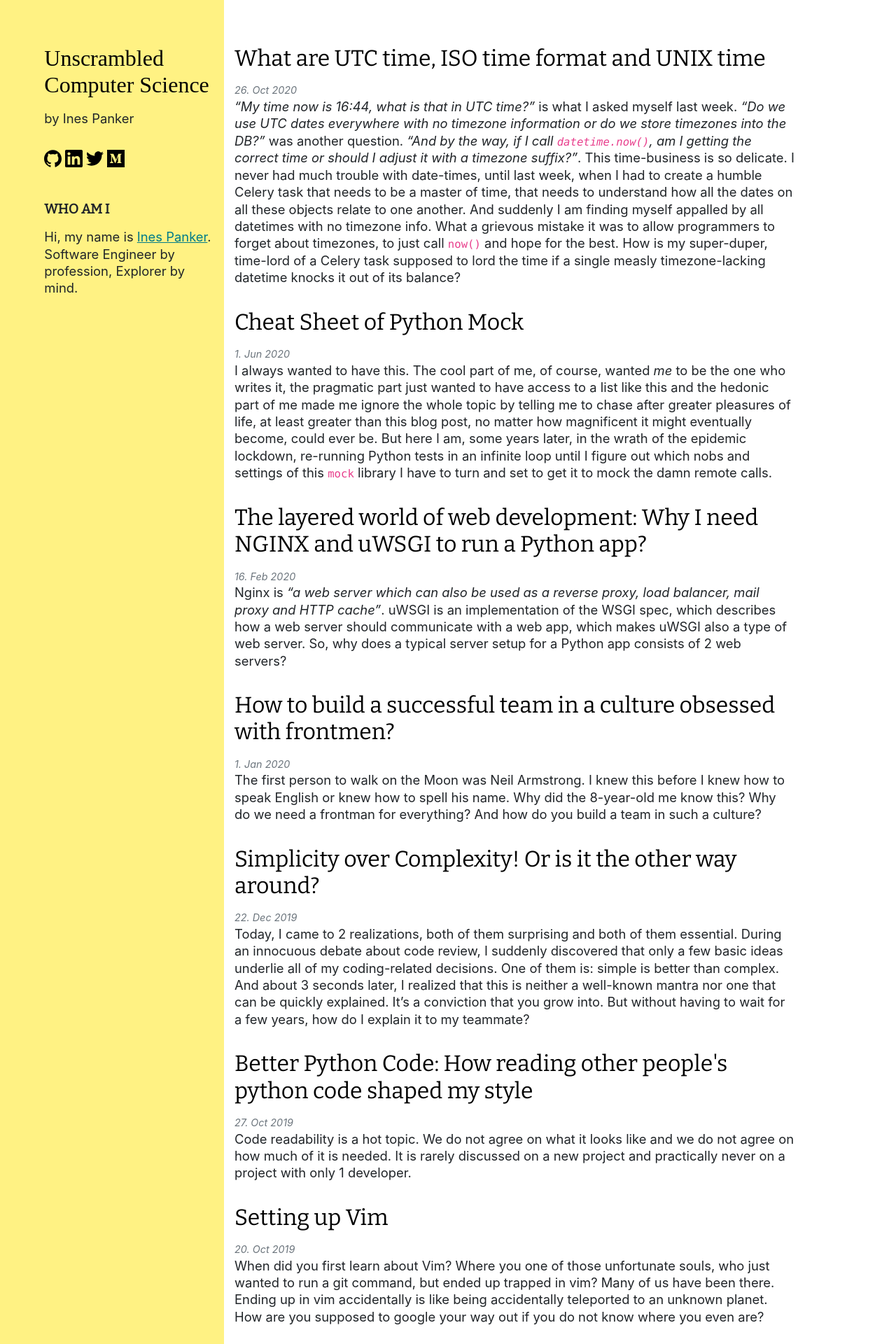
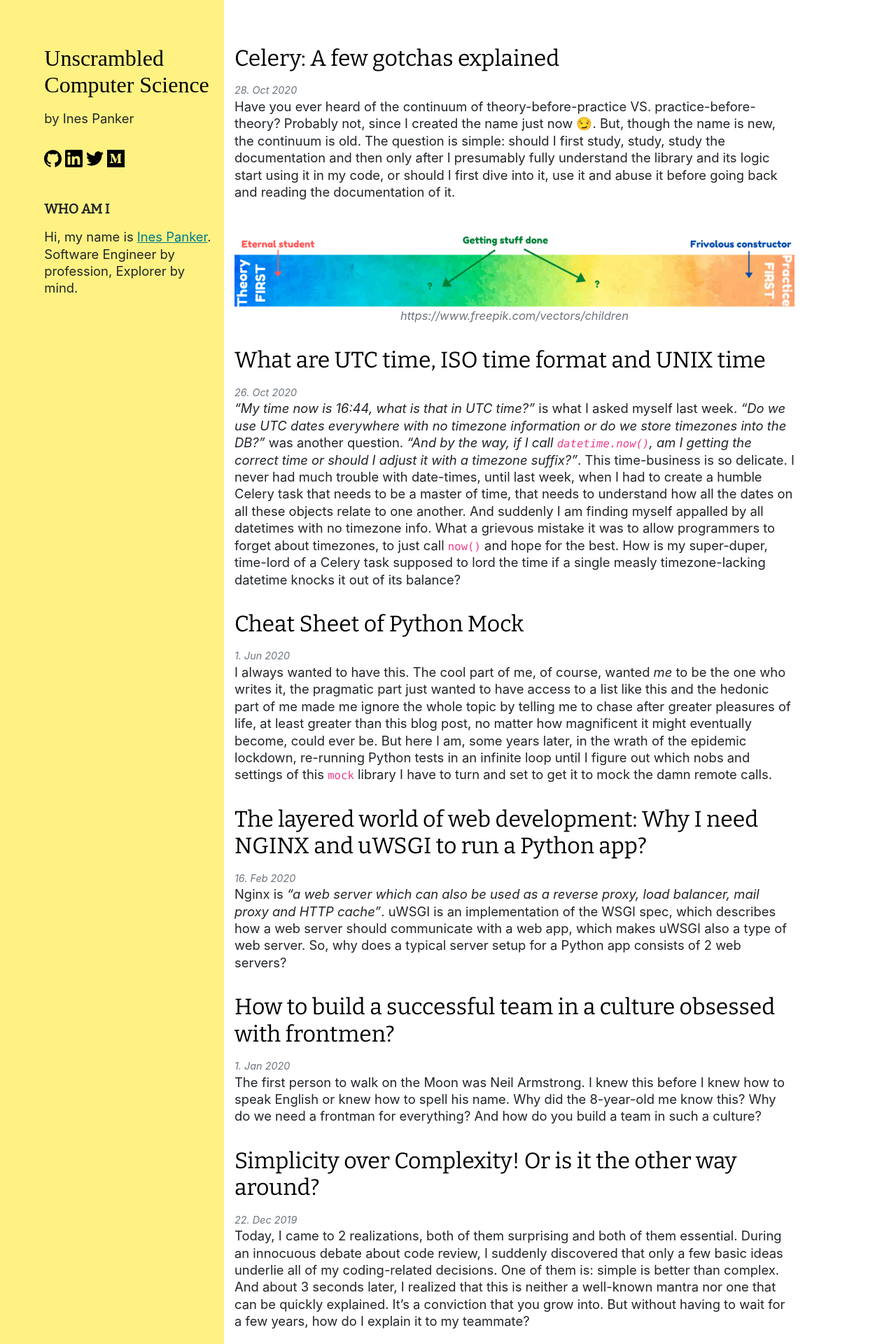
Before and after one commit to inesp/inesp.github.io, a Jekyll site: the page built from index.md, in a window 1280 px wide. Shown: the top 1920 px of the page at 70% size. Built offline with Jekyll 4.4.1, drawn with Linux system fonts in a browser that asks for light colours; some web fonts are replaced; some of the changed lines change nothing that is shown.

Commit message:
Post on Celery 1

````diff
--- /dev/null
+++ b/_posts/2020-10-28-celery-explained.md
@@ -0,0 +1,135 @@
+---
+title: "Celery: A few gotchas explained"
+excerpt_separator: <!--more-->
+biblio:
+  - title: "Celery docs"
+    link: "https://docs.celeryproject.org/en/stable/index.html"
+  - title: "Celery docs: Should I use retry or acks_late?"
+    link: "https://docs.celeryproject.org/en/stable/faq.html#faq-acks-late-vs-retry"
+  - title: "Celery Execution Pools: What is it all about?"
+    link: "https://www.distributedpython.com/2018/10/26/celery-execution-pool/"
+  - title: "Task Queues"
+    link: "https://fixes.co.za/python/task-queues/#:~:text=Task%20queue%20%2D%20A%20system%20for,in%20the%20broker%20(Application%20code)"
+  - title: "Wikipedia: Thread pool"
+    link: "https://en.wikipedia.org/wiki/Thread_pool"
+  - title: "Eventlet"
+    link: "https://eventlet.net/"
+  - title: "Gevent"
+    link: "http://www.gevent.org/"
+  - title: "What are greenlets?"
+    link: "https://learn-gevent-socketio.readthedocs.io/en/latest/greenlets.html"
+---
+
+Have you ever heard of the continuum of theory-before-practice VS. practice-before-theory? Probably not, since I created the name just now 😏. But, though the name is new, the continuum is old. The question is simple: should I first study, study, study the documentation and then only after I presumably fully understand the library and its logic start using it in my code, or should I first dive into it, use it and abuse it before going back and reading the documentation of it.
+
+{% include image.html alt="Children vector created by freepik - www.freepik.com" src="celery-watercolor-spectrum.png" ref="https://www.freepik.com/vectors/children" %}
+
+ <!--more-->
+
+We all float in the continuum, none of us is stationary. Life-events nudge us to the left and to the right and sometimes fiercely sling us into one of the extremes as if we were pink-pong balls. Often we only want to study as much as is absolutely needed, because we equate Practice with joy and Theory with tediousness. And we are right to a degree: how much of a foreign language can you remember if you don't use it regularly. But then, sometimes, it turns out that we badly underestimate how much theory is "absolutely needed". And we have to go back, just like I had to go back to figure out Celery. My strategy of broadly getting it was only broadly enough. Now I had to go back and read all the theory.
+
+Celery is actually full of gotcha-s. Partly because we are dealing with processes, concurrencies, threads, .. and most of the time such details are abstracted away and a developer doesn't need to think about them and thus has little experience with them. And partly because Celery does here and there perform in unexpected ways. Some documentation-reading is definitely required.
+
+So, here it is, all kinds of basic and advanced concepts around Celery.
+
+
+## Workers and brokers
+
+First, let me explain some basic concepts, under which Celery operates.
+
+Celery is a **"Task Queue"**. Yeah, I also didn't know this was an actual term, I just thought it was a description of what it is: a queue of tasks that will eventually be executed (Maybe our Slovene universities should start using English terms after all. I don't want us to sacrifice regional languages, but doctors also have to understand the Latin terminology. And English has become our de facto Latin, for better or for worse. It is just embarrassing to not know basic English terms after 5 years of study and 10 years of work...). So, Celery is essentially a program that **keeps track of tasks** that need to be run and **keeps a group of workers**, which will execute the tasks. Its main points are that it can execute several tasks **in parallel** and that it is **not blocking** the independent applications(=**Producers**), which are giving it tasks.
+
+But, Celery doesn't actually store the queue of tasks in its memory. It needs somebody else to store the tasks, it needs a **Message Broker** (or Broker for short), which is a fancy term for a program that can store and handle a queue 🙃. These are usually either Redis or RabbitMQ. So, Celery understands and controls the queue, but the queue is stored inside Redis/RabbitMQ.
+
+On to the workers..
+
+When you start Celery (`celery -A tasks worker`) 1 worker is created. This worker is actually a supervisor process that will spawn child-processes or threads which will execute the tasks. By default, the worker will create child-processes, not threads, and it will create as many concurrent child-processes as there are CPUs on the machine. The supervisor process will keep tabs on what is going on with the tasks and the processes/threads, but it will not run the tasks itself. This group of child-processes or threads, which is waiting for tasks to execute, is called **an execution pool** or **a thread pool**.
+
+## Queues
+
+Yes, I deliberately used the plural for queues, because there is more than one type of queue 🧙🏽‍⚗️.
+
+First, there is the main queue, which accepts tasks from the producers as they come in and passes them on to workers as the workers ask for them. By default, you have only 1 such queue. All workers take tasks from the same queue. But you can also specify a few such queues and limit specific workers to specific queues. The default queue is called [`celery`](https://docs.celeryproject.org/en/stable/userguide/configuration.html#task-default-queue){:target="_blank"}.
+
+To see the first 100 tasks in the queue in Redis, run:
+
+```bash
+redis-cli lrange celery 0 100
+```
+
+These queues are more or less, but not precisely FIFO (if the priority of all tasks is the same). The tasks that are put into the queue first, get taken out of the queue first, BUT they are not necessarily executed first. When workers fetch new tasks from the queue, they usually (and by default) do not fetch only as many tasks as they have processes, they fetch more. By default, they fetch [4 times as many as they have processed](https://docs.celeryproject.org/en/stable/userguide/configuration.html#std-setting-worker_prefetch_multiplier){:target="_blank"}. They do this because it saves them time. Communicating with the broker takes some time and if the tasks that need to be run are quick to execute, then the workers will ask for more tasks again and again and again in very quick successions. To avoid this, they ask for X-times as many tasks as they have processes (=`worker_prefetch_multiplier`).
+
+But there are tasks that never make it into the queue and still get executed by the workers. How is that possible, you ask me? I was asking myself and google the very same question. And let me tell you, Google had very little to say about it. I found just scraps of information. But taking Celery and Redis apart for a few hours (or was it days??), here is what I discovered.
+
+Tasks with an ETA are never put into the main queue. They are put directly into the half-queue-half-list of "unacknowledged tasks", which they named `unacked`. And I do agree that "unacknowledged" is a very long word with a good amount of silenced letters sprinkled in, but it is very easy to miss something named `unacked` when you are trying to understand how some tasks have just disappeared. So, a note for next time I or you need to name something: all user-facing names should be spelled out completely.
+
+So what are ETA tasks? They are scheduled tasks. ETA stands for "estimated time of arrival". All tasks that have ETA or Countdown specified (ie. `my_task.apply_async((1, 2), countdown=3)`, `my_task.apply_async((1, 2), eta=tomorrow_datetime)`) are kept in this other type of queue-list. This also includes **all task retries**, because when a task is retried, it is retried after a specific number of seconds, which means it has an ETA.
+
+To see which tasks are in the ETA-queue in Redis, run:
+
+```bash
+redis-cli HGETAL unacked
+```
+
+You will get a list of keys and their values alternating, like this:
+
+```
+1) "46165d9f-cf45-4a75-ace1-44443337e000"
+2) "[{\"body\": \"W1swXSwge30sIHsiY2FsbGJhY2tzIjogbnVsbCwgImVycmJhY2tzIj\", \"content-encoding\": \"utf-8\", \"content-type\": \"application/json\", \"priority\": 0, \"body_encoding\": ...
+3) "d91e8c77-25c0-497f-9969-0ccce000c6667"
+4) "[{\"body\": \"W1s0XSwge30sIHsiY2FsbGJhY2tzIjogbnVsbCwgI\", \"content-encoding\": \"utf-8\", ...
+...
+```
+
+
+## Tasks
+
+
+Tasks are sometimes also called messages. At its core, the message broker is just something that passes messages from one system to another. In our case, the message is a description of tasks: the task: the task name (a unique identifier), the input parameters, the ETA, the number of retries, ... .
+
+In Celery the task is actually a class. So every time you decorate a function to make it a task, a class is created in the background. This means that each task has a `self`, unto which a lot of things are appended (i.e. `name`, `request`, `status`, `priority`, `retries`, [and more](https://github.com/celery/celery/blob/8c5e9888ae10288ae1b2113bdce6a4a41c47354b/celery/events/state.py#L247-L264){:target="_blank"}). Sometimes we need access to these properties. In those cases we use `bind=True`:
+
+```python
+@shared_tas(bind=True,...)
+def _send_one_email(self, email_type, user_id):
+    ...
+    num_of_retries = self.request.retries
+    ...
+```
+
+## Task acknowledgment
+
+
+Previously we said that when workers are free, they go and fetch some more tasks from the broker. But it is a bit more nuanced. When a worker "takes" a task, the task moved from the main queue to the `unacked` queue-list. The task is completely removed from the broker only once the worker acknowledges it. **This means that when the worker "prefetches" a number of tasks, what really happens is that those tasks are only marked as his (reserved). They are put into the unacked queue, so other workers won't take them.** If the worker dies, then those tasks are made available to other workers.
+
+So, when does a worker acknowledge a task? By default Celery assumes that it is dangerous to run tasks more than once, consequently it acknowledges tasks just before they are executed. You can change this by setting the famous [`acks_late`](https://docs.celeryproject.org/en/stable/userguide/tasks.html#Task.acks_late){:target="_blank"}. In this case, a task has the slight possibility of being run more than once, if the worker running it dies in the middle of the execution. And with "dies", I literally mean die. A Python exception in the task code will not kill the worker. Such a task will still be acknowledged, but its state will be set to `FAILURE`. Something has to happen so that the worker never reaches the code [`self.acknowledge()`](https://github.com/celery/celery/blob/8c5e9888ae10288ae1b2113bdce6a4a41c47354b/celery/worker/request.py#L373). And this is rare. For this reason, I suspect that setting `acks_late` or not setting it has little bearing.
+
+
+## ETA
+
+As I already mentioned ETA tasks are ... hard to find. They never make it to the main queue. They are immediately assigned to a worker and put into the `unacked` queue. I suspect that it was not intentional that the ETA tasks immediately get **assigned to a specific worker**. I suspect this was just a consequence of the existing code. An ETA task can't go into a general queue, which works almost as FIFO. The only other place is among the unacknowledged tasks in which case it needs to be reserved by one worker.
+
+Interestingly, the ETA time is not the exact time this task will run. **Instead, this is the earliest time this task will run.** Once the ETA time comes around, the task must wait for the worker to be free.
+
+
+## Retry Tasks
+
+Celery doesn't perform any retry logic by default. Mostly because it assumes that tasks are not idempotent, that it is not safe to run more than once. Retrying a task does, however, have full support in Celery, but it has to be set up explicitly and separately for every task.
+
+One way of triggering a retry is by calling `self.retry()` in a task. What happens after this is triggered? An ETA time is calculated, some new metadata is put together and then the task is sent to the broker, where it falls into the `unacked` queue and is assigned to the same worker that already ran this task. This is how retry-tasks become ETA tasks and are therefore never seen in the main broker queue. It is a very sleek, but unexpected system. And again, Google has very little to say about this.
+
+More about how to retry Celery tasks: [Celery task retry guide]({% post_url 2020-10-29-retry-celery-tasks %})
+
+
+## CPU bound or I/O bound and processes vs threads
+
+
+As we already said, by default Celery executes tasks in separate processes, not threads. But you can make it switch to threads, by starting the workers with either `--poll eventlet` or `--pool gevent`. Both eventlet and gevent actually create greenlets, not threads. Greenlets (or green threads) are thread-like, but they are not threads, because by definition threads are controlled by the OS. Greenlets do not rely on the OS to provide thread support, instead, they emulate multithreading. They are managed in application space and not in OS space. There is no pre-emptive switching between the threads at any given moment. Instead, the greenlets voluntarily or explicitly give up control to one another at specified points in your code.
+
+If your tasks are heavy on CPU usage: if they do a lot of computing (=are CPU bound), then you should keep using processes. If, on the other hand, your tasks are mostly doing HTTP requests (=I/O bound), then you can profit from using threads. The reason for this is that while your task is waiting for the HTTP request to return a result, it is not doing anything, it is not using the CPU and would thus not mind if another thread would make use of it.
+
+
+## There is a lot more to Celery
+
+
+and the documentation is not perfect. Many features have their description split up and dotted around the web page. It is difficult to find details of the implementation. But it is also a complicated subject matter. I don't know how Celery will behave outside of the few scenarios I have literally created and experimented on. Sure, after a few years of intensive work I might have a good understanding of how it works, but Celery lives on the fringes of my day to day. I set it up, but then it disappears into async-land. It behaves radically different when on the server and when on my computer. I can see which tasks were done, but I can't see how well they were done. Transparency is very difficult with something that runs in parallel, possibly in threads and semi-independent of the application. I don't trust it, I don't trust that I understand its settings correctly or I don't trust that I know how to set them correctly. Celery is like a spirit, it comes and goes, sometimes it breaks, but most of the time, it just works. Hopefully, it works on the tasks we assigned it, but if that is not the case, it will be equally silent.
--- a/assets/bs-override.scss
+++ b/assets/bs-override.scss
@@ -88,7 +88,12 @@ a {
     max-width: 100%;
   }
   .highlight, p.post-edit-link, .post-excerpt{
-    max-width: 800px
+    max-width: 800px;
+
+    img {
+      max-width: 100%;
+      height: auto;
+    }
   }
 
   .MJXc-display {
````
Also changed, not shown: assets/celery-watercolor-spectrum.png (added).
